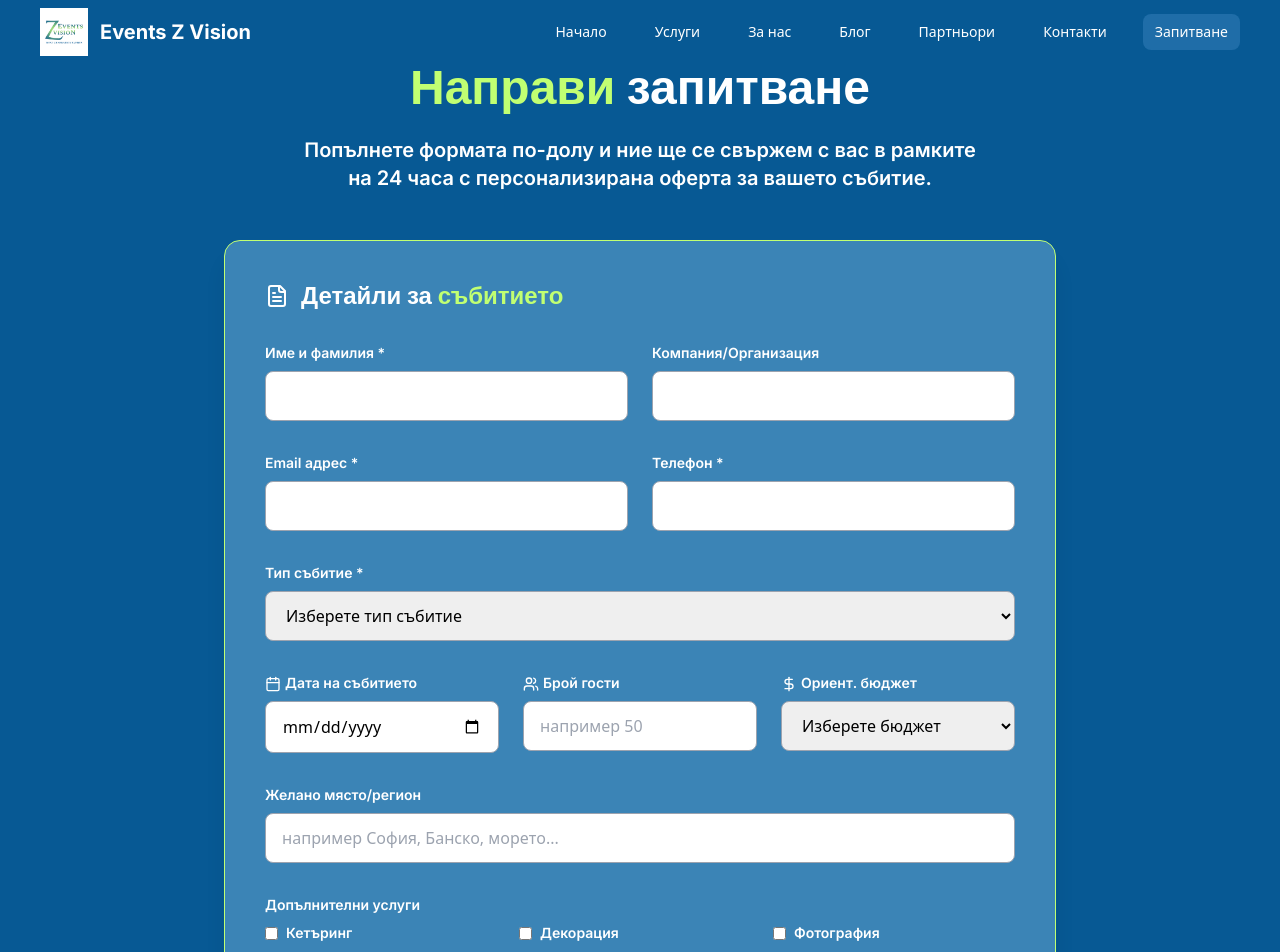
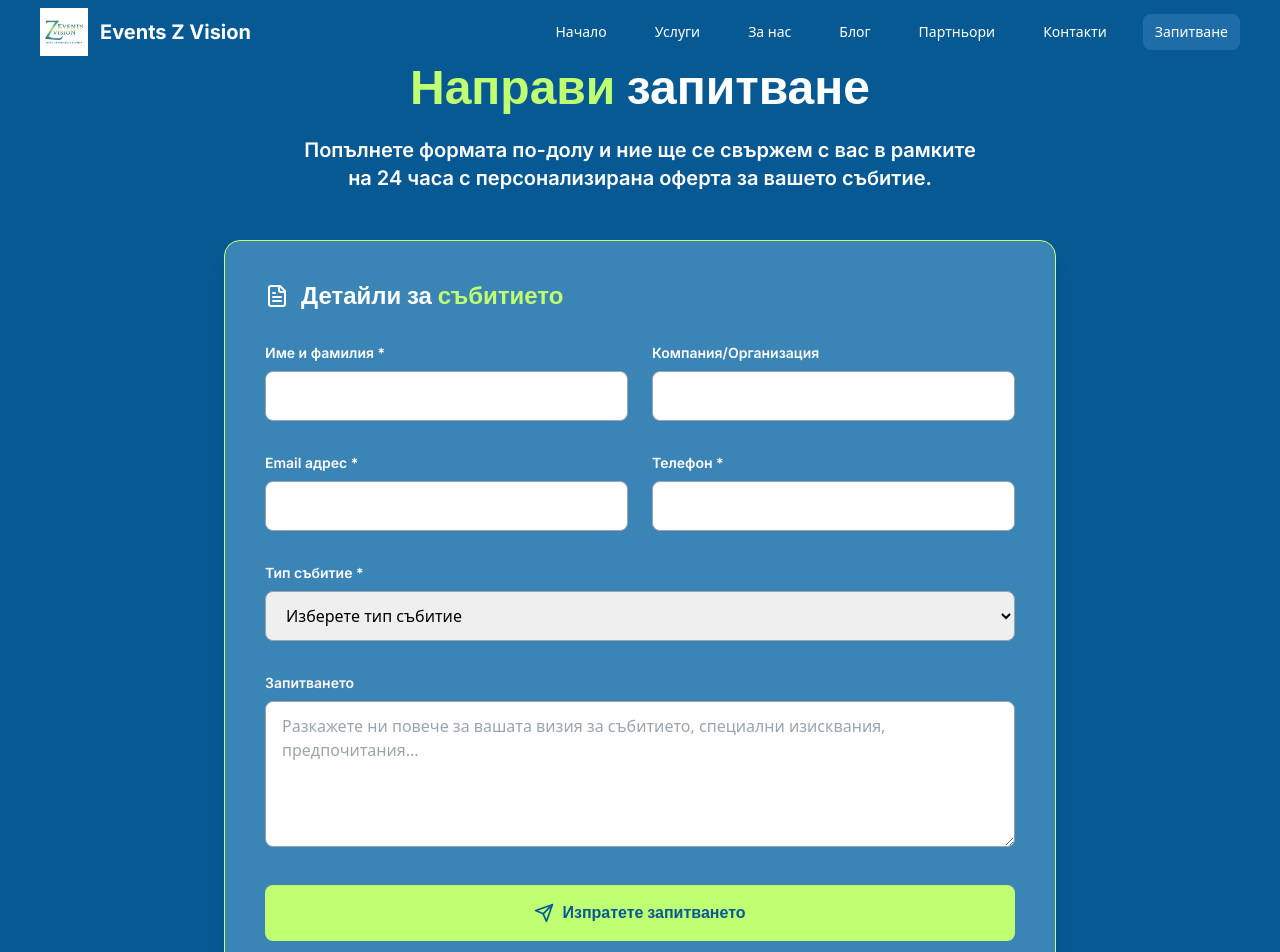
Before and after one commit to Petar829-ui/events-z-vision, a React (Vite) app: page /inquiry in a window 1280 px wide. Shown: the top 952 px of the page. Built offline with nearby package versions, Linux system fonts and the light colour scheme.

Commit message:
zpitvane e gotovo

```diff
--- a/src/pages/Inquiry.tsx
+++ b/src/pages/Inquiry.tsx
@@ -1,14 +1,9 @@
 import React, { useState } from 'react';
-import { Send, MessageCircle, FileText, Calendar, Users, DollarSign } from 'lucide-react';
+import { Send, FileText } from 'lucide-react';
 
 const Inquiry = () => {
   const [formData, setFormData] = useState({
     eventType: '',
-    eventDate: '',
-    guestCount: '',
-    budget: '',
-    location: '',
-    additionalServices: []
   });
 
   const eventTypes = [
@@ -20,32 +15,8 @@ const Inquiry = () => {
     'Конференция',
     'Семинар',
     'Продуктово лансиране',
-    'Друго'
+    'Друго',
   ];
-
-  const additionalServices = [
-    'Кетъринг',
-    'Декорация',
-    'Фотография',
-    'Видеозаснемане',
-    'DJ/Музика',
-    'Аниматор',
-    'Транспорт',
-    'Хотел',
-    'Подаръци'
-  ];
-
- const handleServiceChange = (service: string) => {
-  setFormData(prev => {
-    const list: string[] = prev.additionalServices ?? [];
-    return {
-      ...prev,
-      additionalServices: list.includes(service)
-        ? list.filter(s => s !== service)
-        : [...list, service],
-    };
-  });
-};
 
   return (
     <div className="min-h-screen py-16 bg-[#075994]">
@@ -53,7 +24,7 @@ const Inquiry = () => {
         {/* Header */}
         <div className="text-center mb-12">
           <h1 className="text-4xl md:text-5xl font-poppins font-semibold text-white mb-6">
-           <span className='text-[#c1ff72]'>Направи</span> запитване
+            <span className="text-[#c1ff72]">Направи</span> запитване
           </h1>
           <p className="text-xl text-white font-inter font-semibold max-w-2xl mx-auto">
             Попълнете формата по-долу и ние ще се свържем с вас в рамките на 24 часа
@@ -158,7 +129,7 @@ const Inquiry = () => {
                     id="eventType"
                     required
                     value={formData.eventType}
-                    onChange={(e) => setFormData(prev => ({...prev, eventType: e.target.value}))}
+                    onChange={(e) => setFormData(prev => ({ ...prev, eventType: e.target.value }))}
                     className="
                       w-full px-4 py-3 rounded-lg
                       border border-gray-400
@@ -175,125 +146,9 @@ const Inquiry = () => {
                   </select>
                 </div>
 
-                <div className="grid grid-cols-1 md:grid-cols-3 gap-6">
-                  <div>
-                    <label htmlFor="eventDate" className="block text-sm font-medium text-white mb-2 font-inter font-semibold">
-                      <Calendar className="inline h-4 w-4 mr-1" />
-                      Дата на събитието
-                    </label>
-                    <input
-                      type="date"
-                      id="eventDate"
-                      value={formData.eventDate}
-                      onChange={(e) => setFormData(prev => ({...prev, eventDate: e.target.value}))}
-                      className="
-                    w-full px-4 py-3 rounded-lg
-                    border border-gray-400
-                    focus:outline-none
-                    focus:border-[#c1ff72]
-                    focus:ring-2 focus:ring-[#c1ff72]
-                    transition-colors
-                    "
-                    />
-                  </div>
-                  <div>
-                    <label htmlFor="guestCount" className="block text-sm font-medium text-white mb-2 font-inter font-semibold">
-                      <Users className="inline h-4 w-4 mr-1" />
-                      Брой гости
-                    </label>
-                    <input
-                     type="number"
-                     id="guestCount"
-                     placeholder="например 50"
-                     value={formData.guestCount}
-                     onChange={(e: React.ChangeEvent<HTMLInputElement>) =>
-                     setFormData (prev => ({
-                        ...prev,
-                         guestCount: + e.target.value < 1 ? 1 : +e.target.value
-                        }))
-                    }
-                    min={1}
-                    className="
-                    w-full px-4 py-3 rounded-lg
-                    border border-gray-400
-                    focus:outline-none
-                    focus:border-[#c1ff72]
-                    focus:ring-2 focus:ring-[#c1ff72]
-                    transition-colors
-                    "
-                    />
-                  </div>
-                  <div>
-                    <label htmlFor="budget" className="block text-sm font-medium text-white mb-2 font-inter font-semibold">
-                      <DollarSign className="inline h-4 w-4 mr-1" />
-                      Ориент. бюджет
-                    </label>
-                    <select
-                      id="budget"
-                      value={formData.budget}
-                      onChange={(e) => setFormData(prev => ({...prev, budget: e.target.value}))}
-                      className="
-                    w-full px-4 py-3 rounded-lg
-                    border border-gray-400
-                    focus:outline-none
-                    focus:border-[#c1ff72]
-                    focus:ring-2 focus:ring-[#c1ff72]
-                    transition-colors
-                    "
-                    >
-                      <option value="">Изберете бюджет</option>
-                      <option value="под 2000">Под 2000 лв</option>
-                      <option value="2000-5000">2000 - 5000 лв</option>
-                      <option value="5000-10000">5000 - 10000 лв</option>
-                      <option value="10000-20000">10000 - 20000 лв</option>
-                      <option value="над 20000">Над 20000 лв</option>
-                    </select>
-                  </div>
-                </div>
-
-                <div>
-                  <label htmlFor="location" className="block text-sm font-medium text-white mb-2 font-inter font-semibold">
-                    Желано място/регион
-                  </label>
-                  <input
-                    type="text"
-                    id="location"
-                    placeholder="например София, Банско, морето..."
-                    value={formData.location}
-                    onChange={(e) => setFormData(prev => ({...prev, location: e.target.value}))}
-                    className="
-                    w-full px-4 py-3 rounded-lg
-                    border border-gray-400
-                    focus:outline-none
-                    focus:border-[#c1ff72]
-                    focus:ring-2 focus:ring-[#c1ff72]
-                    transition-colors
-                    "
-                  />
-                </div>
-
-                <div>
-                  <label className="block text-sm font-medium text-white mb-2 font-inter font-semibold">
-                    Допълнителни услуги
-                  </label>
-                  <div className="grid grid-cols-2 md:grid-cols-3 gap-3">
-                    {additionalServices.map(service => (
-                      <label key={service} className="flex items-center space-x-2 cursor-pointer font-inter font-semibold">
-                        <input
-                          type="checkbox"
-                          checked={formData.additionalServices.includes(service)}
-                          onChange={() => handleServiceChange(service)}
-                          className="rounded border-gray-300 text-blue-600 focus:ring-blue-500"
-                        />
-                        <span className="text-sm text-white">{service}</span>
-                      </label>
-                    ))}
-                  </div>
-                </div>
-
                 <div>
                   <label htmlFor="description" className="block text-sm font-medium text-white mb-2 font-inter font-semibold">
-                    Описание на събитието
+                    Запитването
                   </label>
                   <textarea
                     id="description"
@@ -325,4 +180,5 @@ const Inquiry = () => {
     </div>
   );
 };
+
 export default Inquiry;
--- a/src/pages/Services.tsx
+++ b/src/pages/Services.tsx
@@ -102,8 +102,8 @@ const Services = () => {
             />
             <div className="relative bg-[#ebee68] rounded-xl shadow-xl text-center px-8 pt-10 pb-56 md:pb-64 min-h-[500px] z-20">
               <h2 className="text-5xl font-montserrat font-bold text-[#2f492f] mb-7">Лични празници</h2>
-              <p className="text-2xl font-inter font-semibold text-[#2f492f]">
-                Отпразнувайте мечтаният си празник, като му се насладите напълно без да се притеснявате за организацията и логистиката!
+              <p className="text-2xl font-inter font-medium text-[#2f492f]">
+                Отпразнувайте <span className='font-bold'>мечтаният<br /> си празник,</span> като му се насладите напълно <span className='font-bold'>без да<br /> се притеснявате</span> за организацията и логистиката!
               </p>
               <img
                 src="website S2 design EZV.png"
@@ -126,9 +126,9 @@ const Services = () => {
             />
             <div className="relative bg-[#30e8b0] rounded-xl shadow-xl text-center px-8 pt-10 pb-56 md:pb-64 min-h-[500px]">
               <h2 className="text-5xl font-montserrat font-bold text-[#2f492f] mb-4">Z Experience събития</h2>
-              <p className="text-2xl font-inter font-semibold text-[#2f492f]">
-                Ако искате да усетите вкусът на авторските ни събития или пък вашето желано събитие не попада
-                в нито една от горните две категории, мястото ви е тук в Z Experience!
+              <p className="text-2xl font-inter font-medium text-[#2f492f]">
+                Ако искате да усетите<br /> вкусът на <span className='font-bold'>авторските ни<br /> събития</span> или пък вашето желано събитие не попада<br />
+                в нито една от горните две категории, мястото ви е<br /> тук в <span className='font-bold'>Z Experience!</span>
               </p>
               <img
                 src="website S3 design EZV.png"
@@ -160,8 +160,27 @@ const Services = () => {
         </div>
       </section>
 
+      <section className='max-w-7xl mx-auto px-6 lg:px-8 mt-40 isolate relative z-[2]'>
+        <div>
+        <h2 className='text-3xl font-poppins font-bold text-[#c1ff72] mb-14 text-center'>
+          Разполагаме с богата гама услуги и партньорски фирми
+        </h2>
+        <h3 className='text-2xl font-inter font-normal text-[#c1ff72] mb-4 text-center'>
+          За да осигурим цялостна и безупречна организация, работим с утвърдени професионалисти във всяка сфера:
+          </h3>
+        <p>
+
+        </p>
+        <img
+        src="website design N EZV.png"
+        alt="Декор"
+        className="pointer-events-none absolute left-2/2 top-3/3 -translate-x-1/2 -translate-y-1/2 w-[750px] h-auto object-contain -z-10 opacity-70"
+        />
+        </div>
+      </section>
+
       {/* Call to action */}
-      <div className="mt-20 bg-white rounded-2xl p-6 text-center max-w-3xl mx-auto">
+      <div className="mt-20 bg-white rounded-2xl p-6 text-center max-w-3xl mx-auto relative z-[2]">
         <h2 className="text-3xl font-inter font-semibold mb-4 text-[#075994]">
           Искате ли вашето събитие да бъде повече от формалност?
         </h2>
```
Lines whose indentation alone changed are shown as unchanged.
